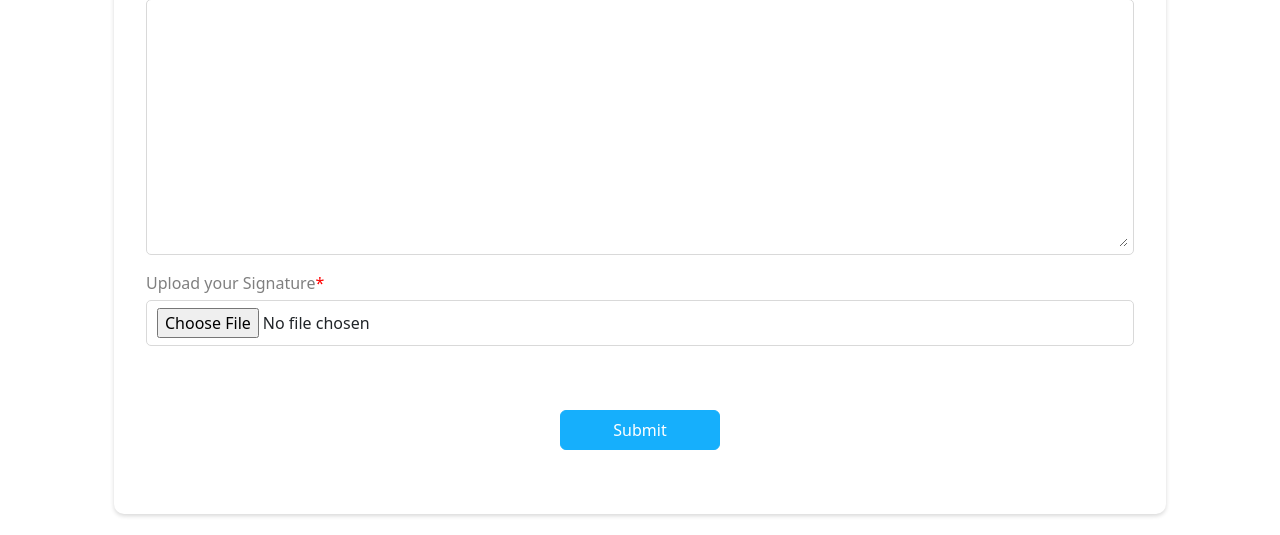
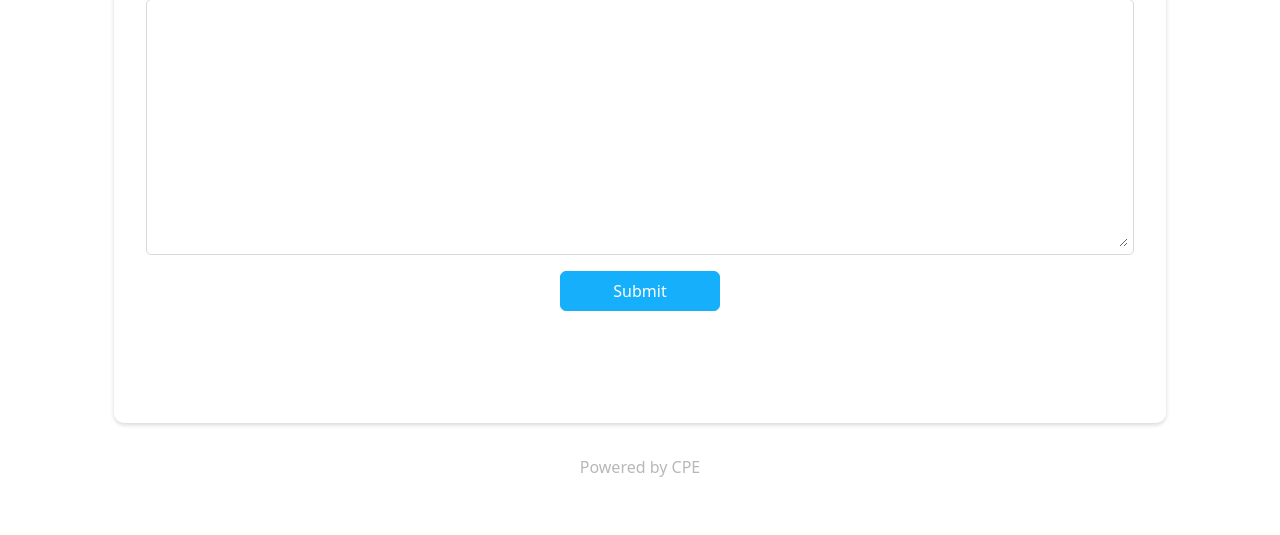
Before and after one commit to Peter-Immanuel/fy-project-grader, a Django app: page /staffs/ in a window 1280 px wide. Shown: the part 1275-1810 px from the top of the page. After the commit the page ends 1752 px from the top, so only its background shows below. Run offline with Django 3.2, Linux system fonts and the light colour scheme; data that the repository does not hold is empty.

Commit message:
Feat: removed requirement for staff signature

```diff
--- a/apps/grader/forms.py
+++ b/apps/grader/forms.py
@@ -83,7 +83,7 @@ class StaffRegistrationForm(forms.ModelForm):
 
     class Meta:
         model = Staff
-        exclude = ("user", "active", "id")
+        exclude = ("user", "active", "id", "signature")
 
 
     def clean_email(self):
@@ -94,12 +94,12 @@ class StaffRegistrationForm(forms.ModelForm):
                 _("Please use your school email"))
         return email
 
-    def clean_signature(self):
-        signature = self.cleaned_data.get("signature", None)
-        if signature.size > 50000:
-            raise forms.ValidationError(
-                _("Signature should be at most 50kb"))
-        return signature
+    # def clean_signature(self):
+    #     signature = self.cleaned_data.get("signature", None)
+    #     if signature.size > 50000:
+    #         raise forms.ValidationError(
+    #             _("Signature should be at most 50kb"))
+    #     return signature
 
     def create_record(self):
 
--- a/apps/grader/models.py
+++ b/apps/grader/models.py
@@ -108,7 +108,7 @@ class Staff(TimeStampModel):
     email = models.EmailField(unique=True)
     staff_type = models.CharField(choices=STAFF_TYPE, max_length=50)
     gender = models.CharField(choices=GENDER, max_length=20)
-    signature = models.FileField(upload_to="staff/signatures/")
+    signature = models.FileField(upload_to="staff/signatures/", null=True, blank=True)
     department = models.ForeignKey(
         Department, related_name="staffs", on_delete=models.SET_NULL, null=True, blank=True)
     faculty = models.ForeignKey(
--- a/templates/components/staffs/staff_registration_form.html
+++ b/templates/components/staffs/staff_registration_form.html
@@ -122,7 +122,7 @@
                 </div>
             </div>
 
-            <!-- Row 4 -->
+            {% comment %} <!-- Row 4 -->
             <div class="section-row d-flex">
 
                 <div class="form-group d-flex flex-column mb-3">
@@ -133,7 +133,7 @@
                     {{ form.signature.errors }}
                 </div>
             </div>
-        </div>
+        </div> {% endcomment %}
 
         {% include 'components/button.html' with value="Submit" %}
     </form>
```
Also changed, not shown: apps/grader/migrations/0003_alter_staff_signature.py (added).
